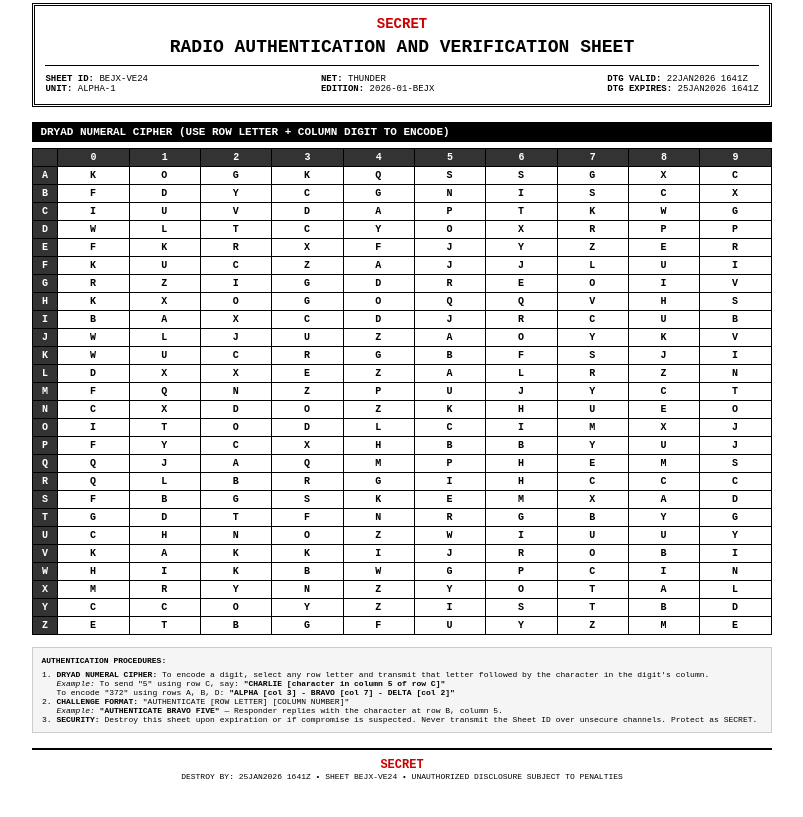
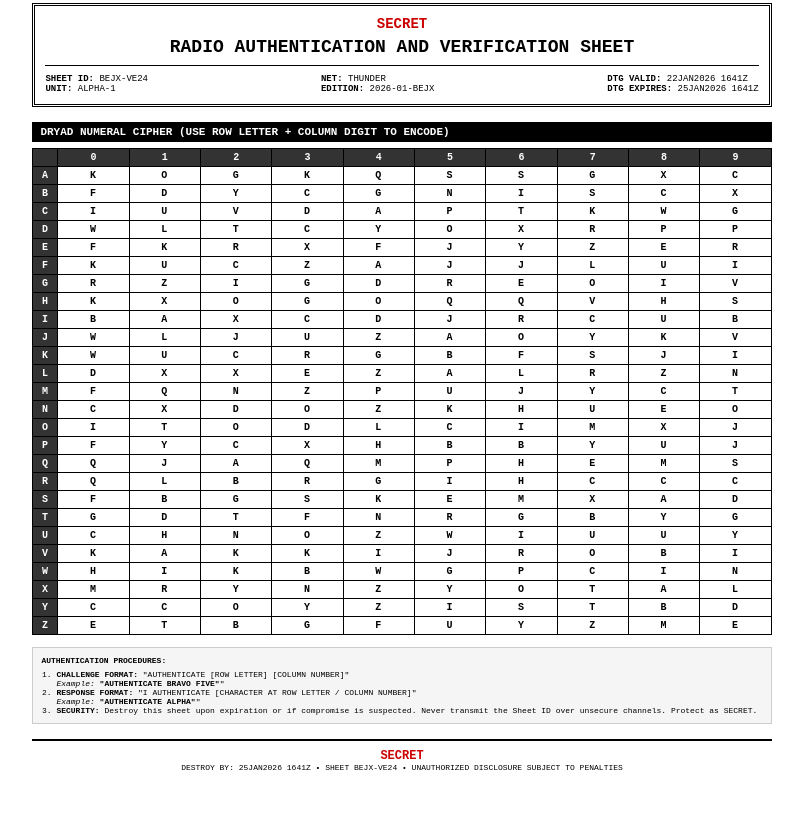
Before and after one commit to kj5djc/dryad, a plain HTML site: page index.html in a window 1280 px wide. Shown: the part 322-1139 px from the top of the page, without its empty margins (238-1041 px from the left). Drawn offline with Linux system fonts and the light colour scheme.

Commit message:
feat: update authentication instructions for clarity and security

```diff
--- a/index.html
+++ b/index.html
@@ -595,16 +595,14 @@
                 <div class="instructions">
                     <h4>AUTHENTICATION PROCEDURES:</h4>
                     <ol>
-                        <li><strong>DRYAD NUMERAL CIPHER:</strong> To encode a digit, select any row letter and transmit that letter followed by the character in the digit's column.<br>
-                        <em>Example:</em> To send "5" using row C, say: <strong>"CHARLIE [character in column 5 of row C]"</strong><br>
-                        To encode "372" using rows A, B, D: <strong>"ALPHA [col 3] - BRAVO [col 7] - DELTA [col 2]"</strong></li>
                         <li><strong>CHALLENGE FORMAT:</strong> "AUTHENTICATE [ROW LETTER] [COLUMN NUMBER]"<br>
-                        <em>Example:</em> <strong>"AUTHENTICATE BRAVO FIVE"</strong> — Responder replies with the character at row B, column 5.</li>
+                        <em>Example:</em> <strong>"AUTHENTICATE BRAVO FIVE"</strong>"</li>
+                        <li><strong>RESPONSE FORMAT:</strong> "I AUTHENTICATE [CHARACTER AT ROW LETTER / COLUMN NUMBER]"<br>
+                        <em>Example:</em> <strong>"AUTHENTICATE ALPHA"</strong>"</li>
                         <li><strong>SECURITY:</strong> Destroy this sheet upon expiration or if compromise is suspected. Never transmit the Sheet ID over unsecure channels. Protect as ${classification}.</li>
                     </ol>
                 </div>
                 ` : ''}
-
                 <div class="footer">
                     <div class="classification">${classification}</div>
                     DESTROY BY: ${formatDate(expiry)} • SHEET ${sheetId} • UNAUTHORIZED DISCLOSURE SUBJECT TO PENALTIES
```
